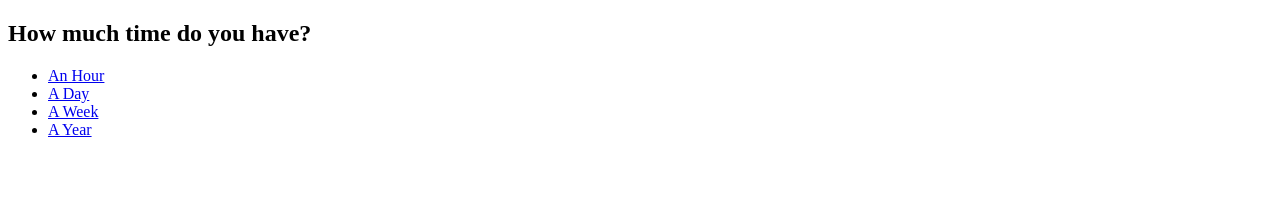
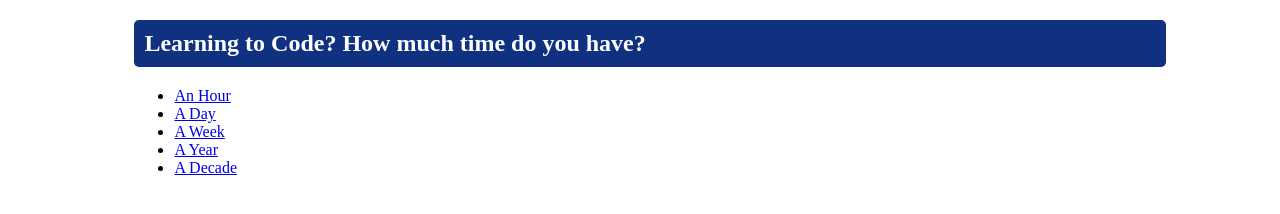
Before and after one commit to tef/timeofcode, a plain HTML site: page index.html in a window 1280 px wide. Drawn offline with Linux system fonts and the light colour scheme.

Commit message:
Some styling

```diff
--- a/index.html
+++ b/index.html
@@ -1,19 +1,35 @@
 <!doctype html>
 <html>
 <head>
-<title>Time of Code</title>
+<title>Learn to Code</title>
 <style>
+section {
+	width: 80%;
+	margin-left: auto;
+	margin-right: auto;
+}
+h1 {
+	width: 100%;
+	border-radius: 5px;
+	padding:10px;
+	background-color: #103080;
+	color: #ffffff;
+}
+ul {
+
 </style>
 </head>
 <body>
 <section>
-<h1>How much time do you have?</h1>
+<h1>Learning to Code? How much time do you have?</h1>
 <ul>
 <li><a href="http://code.org/">An Hour</a></li>
 <li><a href="http://codeday.org">A Day</a></li>
 <li><a href="http://codeweek.eu/">A Week</a></li>
 <li><a href="http://yearofcode.org/">A Year</a></li>
+<li><a href="http://norvig.com/21-days.html">A Decade</a></li>
 </ul>
+</section>
 
 </body>
 </html>
```
